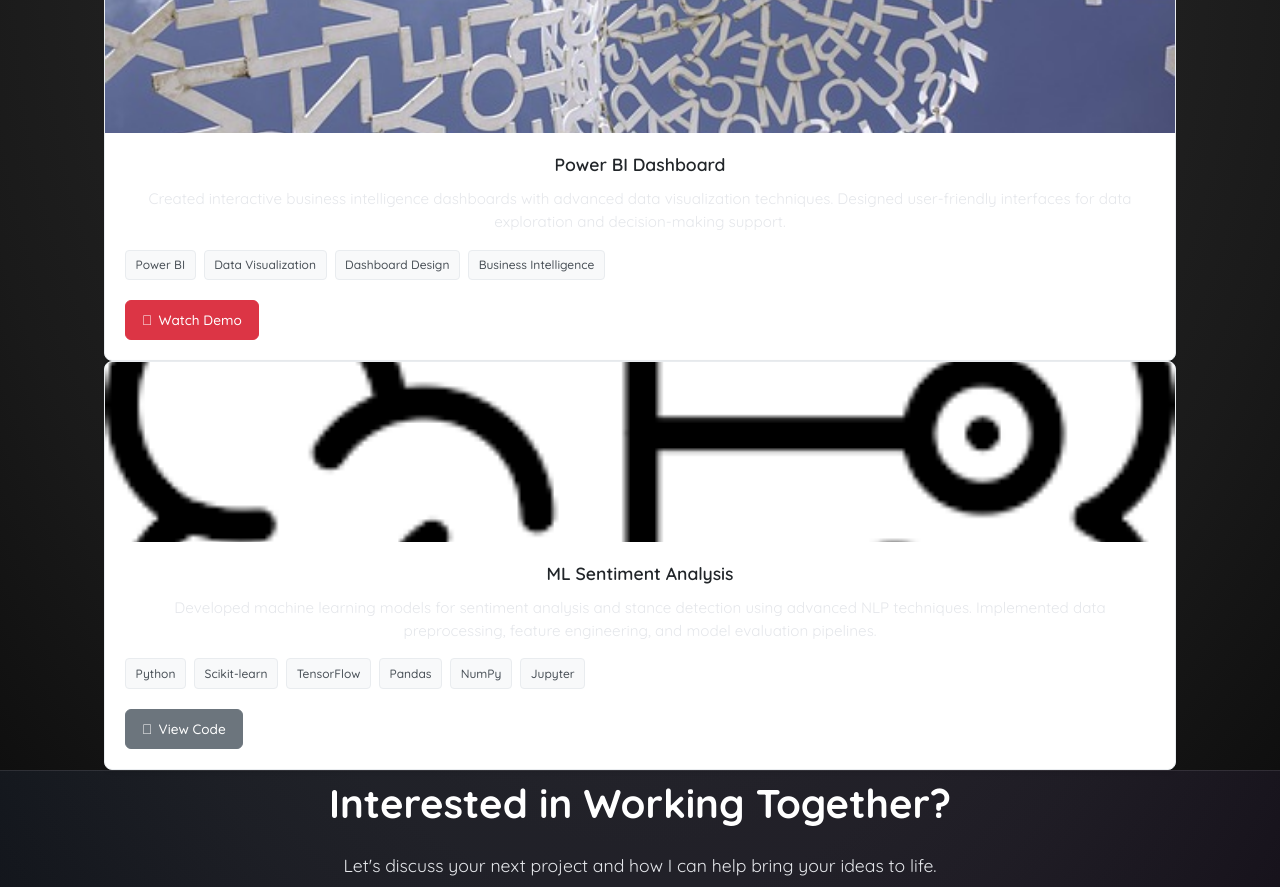
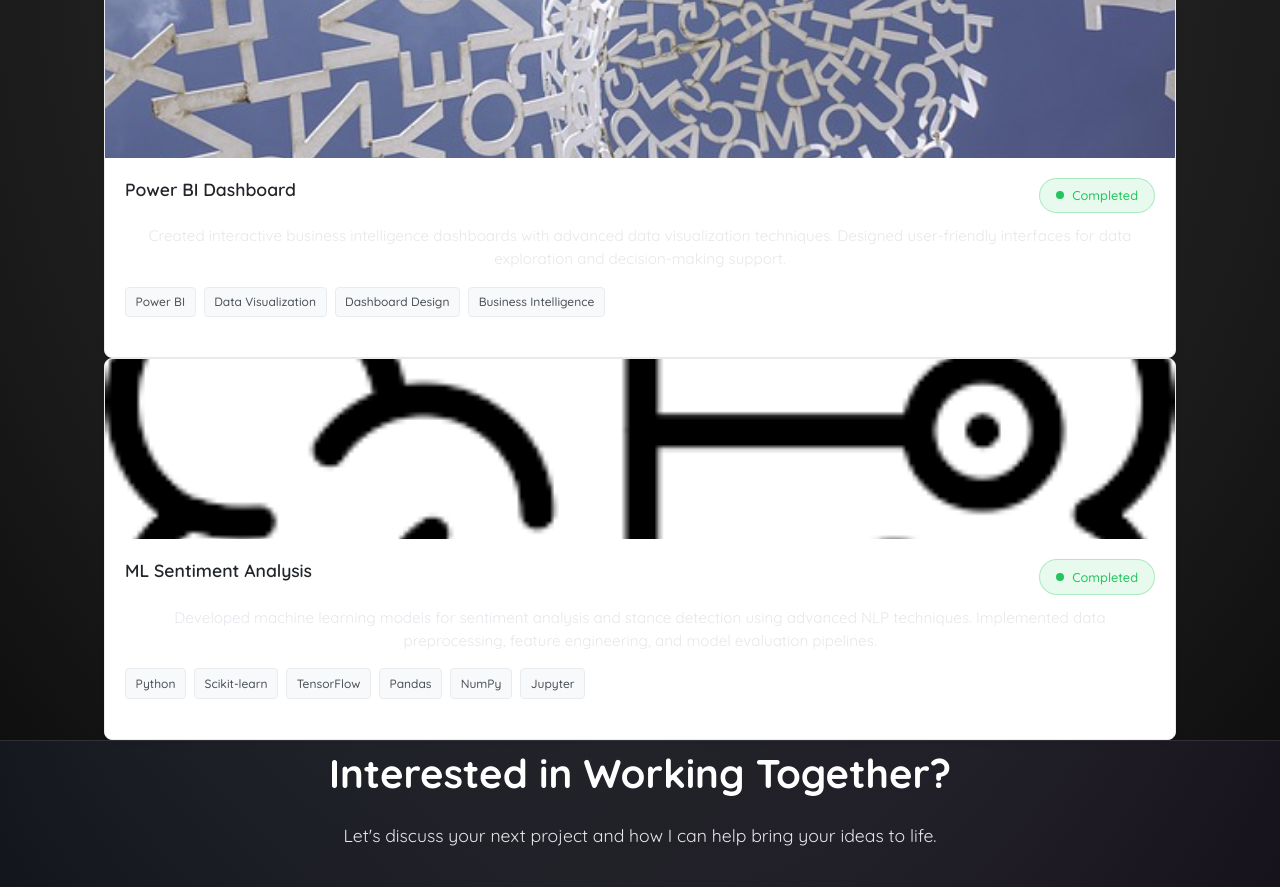
Before and after one commit to QianNetherladns/myweb, a Next.js app: page /projects in a window 1280 px wide. Shown: the part 1340-2227 px from the top of the page. Built offline with nearby package versions, Linux system fonts and the light colour scheme.

Commit message:
Update home page and restore projects page with overlay interactions: remove base location, update title, restore hover effects

```diff
--- a/public/style.css
+++ b/public/style.css
@@ -1189,6 +1189,106 @@ header {
   .hexagon-5 { width: 90px; height: 90px; }
 }
 
+/* Project Overlay - LIKE IMAGE INTERACTION */
+.project-overlay {
+  position: absolute;
+  top: 0;
+  left: 0;
+  right: 0;
+  bottom: 0;
+  background: rgba(0, 0, 0, 0.7);
+  display: flex;
+  align-items: center;
+  justify-content: center;
+  opacity: 0;
+  transition: all 0.3s ease;
+}
+
+.project-card:hover .project-overlay {
+  opacity: 1;
+}
+
+.overlay-content {
+  display: flex;
+  flex-direction: column;
+  align-items: center;
+  gap: 1rem;
+}
+
+.project-category {
+  margin-bottom: 0.5rem;
+}
+
+.category-tag {
+  background: rgba(255, 255, 255, 0.9);
+  color: #333;
+  padding: 0.3rem 0.8rem;
+  border-radius: 20px;
+  font-size: 0.8rem;
+  font-weight: 500;
+}
+
+.project-link {
+  display: flex;
+  gap: 1rem;
+}
+
+.project-action-btn {
+  display: flex;
+  align-items: center;
+  justify-content: center;
+  width: 50px;
+  height: 50px;
+  background: #007bff;
+  color: white;
+  border-radius: 50%;
+  text-decoration: none;
+  transition: all 0.3s ease;
+  font-size: 1.2rem;
+}
+
+.project-action-btn:hover {
+  background: #0056b3;
+  transform: scale(1.1);
+}
+
+.project-action-btn i {
+  margin: 0;
+}
+
+.project-header {
+  display: flex;
+  justify-content: space-between;
+  align-items: flex-start;
+  margin-bottom: 0.75rem;
+}
+
+.project-status {
+  display: flex;
+  align-items: center;
+  gap: 0.5rem;
+}
+
+.status-indicator {
+  width: 8px;
+  height: 8px;
+  background: #28a745;
+  border-radius: 50%;
+  animation: pulse 2s infinite;
+}
+
+.status-text {
+  font-size: 0.8rem;
+  color: #6c757d;
+  font-weight: 500;
+}
+
+@keyframes pulse {
+  0% { opacity: 1; }
+  50% { opacity: 0.5; }
+  100% { opacity: 1; }
+}
+
 .over{
   position: absolute;
   top: 0;
--- a/src/app/page.tsx
+++ b/src/app/page.tsx
@@ -69,9 +69,6 @@ export default function Home() {
             <p className="hero-subtitle">{content.hero.title}</p>
             <p className="hero-description">{content.hero.description}</p>
             <div className="hero-info">
-              <div className="base-info">
-                <span className="base-text">📍 Based in Tilburg, Netherlands</span>
-              </div>
               <div className="follow-me">
                 <span className="follow-text">Follow Me</span>
                 <div className="hero-social">
--- a/src/app/projects/page.tsx
+++ b/src/app/projects/page.tsx
@@ -94,7 +94,7 @@ export default function Projects() {
           </div>
         </section>
 
-        {/* Projects Showcase - Like Reference Site */}
+        {/* Projects Showcase - EXACTLY LIKE IMAGE */}
         <section className="projects-showcase-section">
           <div className="projects-container">
             <div className="section-header">
@@ -106,10 +106,36 @@ export default function Projects() {
                 <article key={index} className="project-card">
                   <div className="project-image-container">
                     <img src={project.image} alt={project.title} className="project-image" />
+                    <div className="project-overlay">
+                      <div className="overlay-content">
+                        <div className="project-category">
+                          <span className="category-tag">Data Project</span>
+                        </div>
+                        <div className="project-link">
+                          {project.showLinks && (
+                            <a href={project.github} target="_blank" rel="noopener noreferrer" className="project-action-btn">
+                              <i className="fas fa-code"></i>
+                            </a>
+                          )}
+                          {project.showVideo && (
+                            <a href={project.video} target="_blank" rel="noopener noreferrer" className="project-action-btn">
+                              <i className="fas fa-play"></i>
+                            </a>
+                          )}
+                        </div>
+                      </div>
+                    </div>
                   </div>
 
                   <div className="project-content">
-                    <h3 className="project-title">{project.title}</h3>
+                    <div className="project-header">
+                      <h3 className="project-title">{project.title}</h3>
+                      <div className="project-status">
+                        <div className="status-indicator"></div>
+                        <span className="status-text">Completed</span>
+                      </div>
+                    </div>
+
                     <p className="project-description">{project.description}</p>
 
                     <div className="project-technologies">
@@ -117,23 +143,6 @@ export default function Projects() {
                         <span key={techIndex} className="tech-tag">{tech}</span>
                       ))}
                     </div>
-
-                    {(project.showLinks || project.showVideo) && (
-                      <div className="project-actions">
-                        {project.showLinks && (
-                          <a href={project.github} target="_blank" rel="noopener noreferrer" className="action-button github-button">
-                            <i className="fab fa-github"></i>
-                            <span>View Code</span>
-                          </a>
-                        )}
-                        {project.showVideo && (
-                          <a href={project.video} target="_blank" rel="noopener noreferrer" className="action-button video-button">
-                            <i className="fab fa-youtube"></i>
-                            <span>Watch Demo</span>
-                          </a>
-                        )}
-                      </div>
-                    )}
                   </div>
                 </article>
               ))}
@@ -147,10 +156,10 @@ export default function Projects() {
             <div className="cta-content">
               <h2 className="cta-title">Interested in Working Together?</h2>
               <p className="cta-subtitle">Let's discuss your next project and how I can help bring your ideas to life.</p>
-                    <div className="cta-actions">
-                      <a href="mailto:qian3415@gmail.com" className="cta-button primary">Get In Touch</a>
-                      <a href="/" className="cta-button secondary">View Homepage</a>
-                    </div>
+              <div className="cta-actions">
+                <a href="mailto:qian3415@gmail.com" className="cta-button primary">Get In Touch</a>
+                <a href="/" className="cta-button secondary">View Homepage</a>
+              </div>
             </div>
           </div>
         </section>
--- a/src/config/content.json
+++ b/src/config/content.json
@@ -14,7 +14,7 @@
   },
   "hero": {
     "name": "Qian Huang",
-    "title": "Full Stack Developer",
+    "title": "Data Analyst | Data Engineer | Data Scientist | BI Developer",
     "description": "Data enthusiast with a Master’s degree in Data Science and hands-on experience in logistics, banking, and telecommunication sectors. Looking for a new data opportunity.",
     "buttons": {
       "projects": {
```
